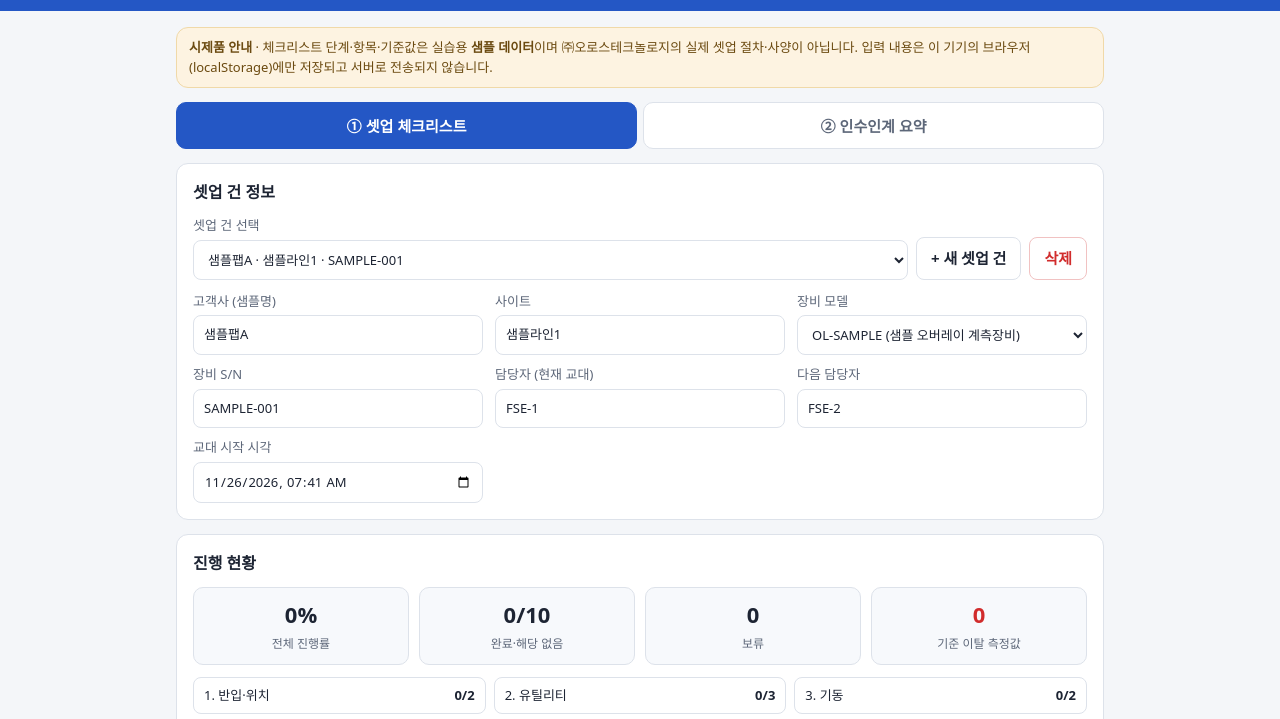
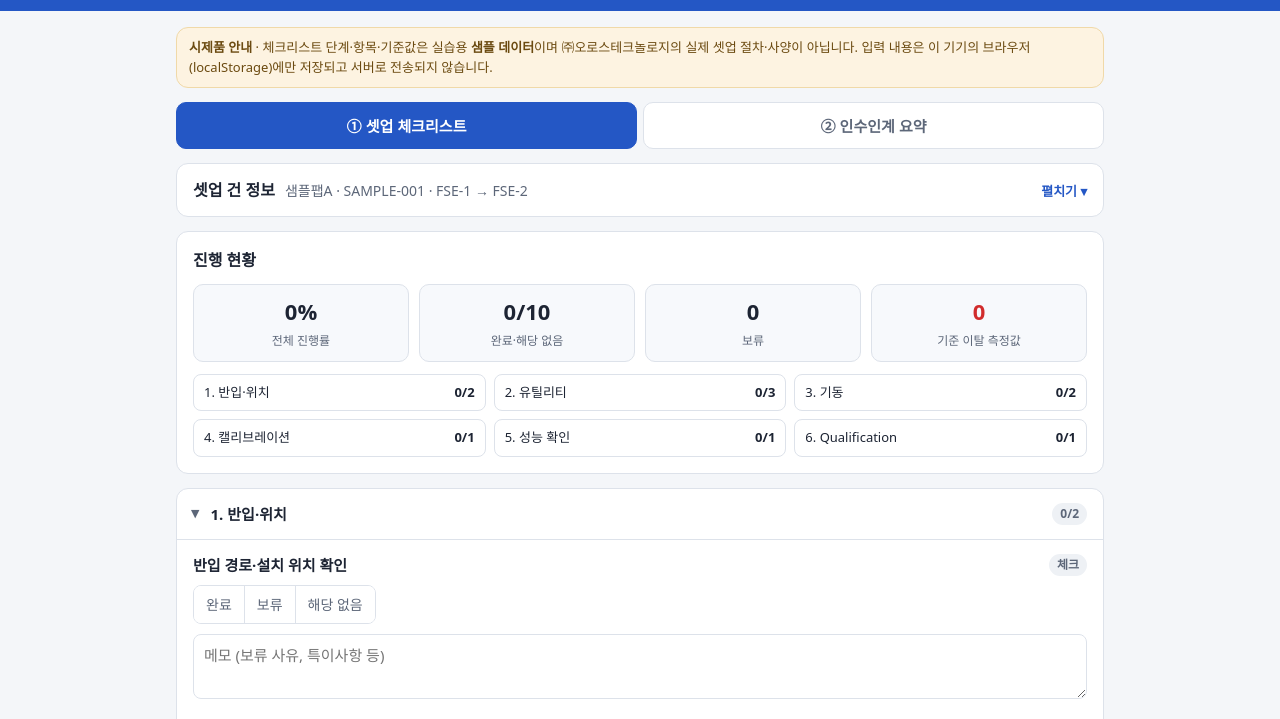
Before and after one commit to sunshineS2/ni2-hackathon-team11-sunshine, a plain HTML site: page 2번 미션/index.html in a window 1280 px wide. Shown: the part 62-781 px from the top of the page. Drawn offline with Linux system fonts and the light colour scheme.

Commit message:
개선 1: 셋업 건 정보 카드를 한 줄 요약으로 접기

```diff
--- a/2번 미션/index.html
+++ b/2번 미션/index.html
@@ -27,6 +27,17 @@
   nav.tabs button { flex: 1; padding: 12px 8px; border: 1px solid var(--line); background: var(--card); border-radius: 10px; font-size: 15px; font-weight: 600; color: var(--muted); cursor: pointer; }
   nav.tabs button[aria-selected="true"] { background: var(--primary); color: #fff; border-color: var(--primary); }
   section.card { background: var(--card); border: 1px solid var(--line); border-radius: var(--radius); padding: 16px; margin-bottom: 14px; }
+  details.info-card { background: var(--card); border: 1px solid var(--line); border-radius: var(--radius); margin-bottom: 14px; }
+  details.info-card > summary { list-style: none; cursor: pointer; padding: 14px 16px; display: flex; align-items: center; gap: 10px; }
+  details.info-card > summary::-webkit-details-marker { display: none; }
+  details.info-card .info-title { font-size: 16px; font-weight: 700; }
+  details.info-card .info-title { white-space: nowrap; }
+  details.info-card .info-line { flex: 1 1 0; min-width: 0; font-size: 14px; color: var(--muted); overflow: hidden; text-overflow: ellipsis; white-space: nowrap; }
+  details.info-card .info-toggle { margin-left: auto; }
+  details.info-card .info-toggle::after { content: "펼치기 ▾"; font-size: 13px; font-weight: 600; color: var(--primary); white-space: nowrap; }
+  details.info-card[open] .info-toggle::after { content: "접기 ▴"; }
+  details.info-card[open] .info-line { display: none; }
+  details.info-card .info-body { padding: 0 16px 16px; }
   section.card > h2 { font-size: 16px; margin: 0 0 12px; display: flex; align-items: center; gap: 8px; flex-wrap: wrap; }
   .grid { display: grid; grid-template-columns: repeat(3, 1fr); gap: 10px 12px; }
   label.f { display: flex; flex-direction: column; gap: 4px; font-size: 13px; color: var(--muted); }
@@ -152,8 +163,13 @@
 
   <!-- ===== 기능 1: 단계별 셋업 체크리스트 ===== -->
   <div id="view-check">
-    <section class="card">
-      <h2>셋업 건 정보</h2>
+    <details class="card info-card" id="infoCard">
+      <summary>
+        <span class="info-title">셋업 건 정보</span>
+        <span class="info-line" id="infoLine"></span>
+        <span class="info-toggle" aria-hidden="true"></span>
+      </summary>
+      <div class="info-body">
       <div class="case-bar">
         <label class="f">셋업 건 선택
           <select id="caseSelect"></select>
@@ -172,7 +188,8 @@
         <label class="f">다음 담당자<input data-info="nextOwner" placeholder="예: FSE-2"></label>
         <label class="f">교대 시작 시각<input type="datetime-local" data-info="shiftStart"></label>
       </div>
-    </section>
+      </div>
+    </details>
 
     <section class="card">
       <h2>진행 현황</h2>
@@ -317,9 +334,17 @@
     $('#modelSelect').innerHTML = Object.entries(TEMPLATES).map(([k, v]) => `<option value="${k}">${esc(v.label)}</option>`).join('');
   }
 
+  function renderInfoLine() {
+    const i = cur().info;
+    const parts = [i.customer, i.sn, (i.owner || i.nextOwner) ? `${i.owner || '?'} → ${i.nextOwner || '?'}` : ''].filter(Boolean);
+    $('#infoLine').textContent = parts.length ? parts.join(' · ') : '입력된 정보 없음 (눌러서 입력)';
+  }
   function renderInfo() {
     const c = cur();
     document.querySelectorAll('[data-info]').forEach(el => { el.value = c.info[el.dataset.info] ?? ''; });
+    // 고객사가 입력된 셋업 건은 접어서 한 줄 요약만, 빈 셋업 건은 펼쳐서 바로 입력
+    $('#infoCard').open = !c.info.customer;
+    renderInfoLine();
   }
 
   function renderProgress() {
@@ -531,7 +556,7 @@
 
   document.querySelectorAll('[data-info]').forEach(el => {
     const h = () => {
-      const c = cur(); c.info[el.dataset.info] = el.value; save();
+      const c = cur(); c.info[el.dataset.info] = el.value; save(); renderInfoLine();
       if (el.dataset.info === 'model') renderStages();
       if (['customer', 'site', 'sn'].includes(el.dataset.info)) renderCaseSelect();
     };
```
